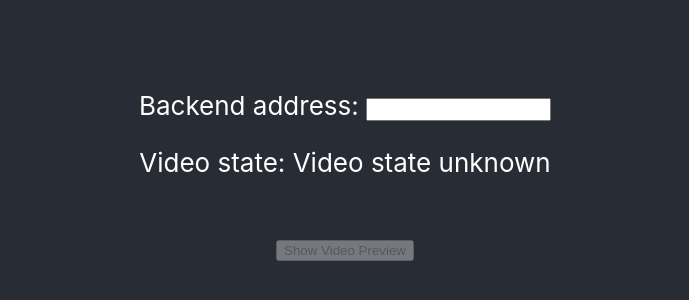
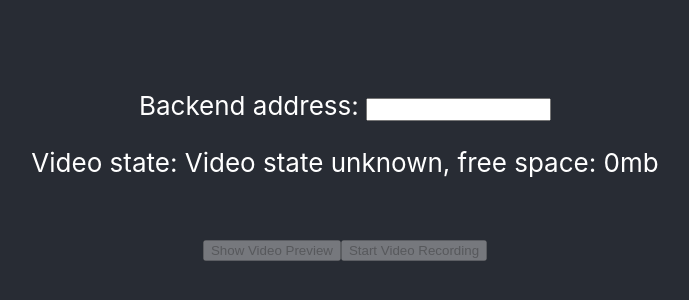
Before and after one commit to blazern/c4p_picam, a React (Create React App) app in the folder frontend/: page / in a window 1280 px wide. Shown: the part 186-486 px from the top of the page, without its empty margins (295-984 px from the left). Built offline with nearby package versions, Linux system fonts and the light colour scheme; no server answers.

Commit message:
Add video recording controls to frontend

```diff
--- a/frontend/src/App.js
+++ b/frontend/src/App.js
@@ -14,6 +14,7 @@ class App extends React.Component {
       backendUrl: config.backendUrl
     }
     this.previewButtonClicked = this.previewButtonClicked.bind(this);
+    this.recordVideoButtonClicked = this.recordVideoButtonClicked.bind(this);
     this.onBackendUrlChange = this.onBackendUrlChange.bind(this);
     this.cookies = new Cookies();
   }
@@ -30,7 +31,7 @@ class App extends React.Component {
   }
 
   async setInitialState() {
-    await this.updateVideoState();
+    await this.updateKnownBackendState();
     await this.updatePreviewUrl();
   }
 
@@ -39,16 +40,31 @@ class App extends React.Component {
     if (this.state.videoState) {
       videoState = this.state.videoState;
     }
+    let freeSpaceMegabytes = 0;
+    if (this.state.freeSpaceBytes) {
+      freeSpaceMegabytes = Number((this.state.freeSpaceBytes / 1024 / 1024).toFixed(0))
+    }
 
     let previewButtonMessage;
     let previewIframe;
     if (this.state.showPreviewIframe) {
       previewButtonMessage = "Hide Video Preview";
-      previewIframe = <div><iframe src={this.state.previewUrl} width={800} height={600}/></div>
+      previewIframe = <div><iframe src={this.state.previewUrl} width={800} height={600} title="Video Preview"/></div>
     } else {
       previewButtonMessage = "Show Video Preview";
       previewIframe = "";
     }
+
+    let recordButtonMessage;
+    if (this.state.videoState === "recording") {
+      recordButtonMessage = "Stop Video Recording";
+    } else {
+      recordButtonMessage = "Start Video Recording";
+    }
+
+    const enablePreview = this.state.videoState !== undefined
+                          && this.state.videoState !== "recording";
+    const enableRecording = this.state.videoState !== undefined;
 
     return (
       <div className="App">
@@ -59,8 +75,11 @@ class App extends React.Component {
             <input type="text" value={this.state.backendUrl} onChange={this.onBackendUrlChange} />
           </label>
         </form>
-        <p> Video state: {videoState} </p>
-        <p> <button disabled={!this.state.previewUrl} onClick={this.previewButtonClicked}> {previewButtonMessage}</button> </p>
+        <p> Video state: {videoState}, free space: {freeSpaceMegabytes}mb </p>
+        <p>
+          <button disabled={!enablePreview} onClick={this.previewButtonClicked}> {previewButtonMessage}</button>
+          <button disabled={!enableRecording} onClick={this.recordVideoButtonClicked}> {recordButtonMessage}</button>
+        </p>
         <p> {previewIframe} </p>
       </header>
     </div>
@@ -69,18 +88,20 @@ class App extends React.Component {
 
   async onBackendUrlChange(event) {
     this.cookies.set('backendUrl', event.target.value);
-    await this.awaitableSetState({backendUrl: event.target.value});
+    await this.awaitableSetState({ backendUrl: event.target.value });
     await this.setInitialState();
   }
 
-  async updateVideoState() {
+  async updateKnownBackendState() {
     try {
-      const response = await axios.get(`${this.state.backendUrl}/video_state`);
-      const videoState = response.data.result;
-      this.setState({ videoState: videoState });
+      const response1 = await axios.get(`${this.state.backendUrl}/video_state`);
+      const videoState = response1.data.result;
+      const response2 = await axios.get(`${this.state.backendUrl}/free_space_bytes`);
+      const freeSpaceBytes = response2.data.result;
+      this.setState({ videoState: videoState, freeSpaceBytes: freeSpaceBytes });
     } catch (err) {
       console.log(`Caught error: ${err}`);
-      this.setState({ videoState: undefined });
+      this.setState({ videoState: undefined, freeSpaceBytes: 0 });
     }
   }
 
@@ -96,10 +117,10 @@ class App extends React.Component {
   }
 
   async previewButtonClicked() {
-    if (this.state.showPreviewIframe) {
+    if (this.state.videoState !== 'previewing') {
+      await this.showPreview();
+    } else {
       await this.hidePreview();
-    } else {
-      await this.showPreview();
     }
   }
 
@@ -112,7 +133,7 @@ class App extends React.Component {
       const result = response.data.result;
       if (result === "ok") {
         await this.awaitableSetState({ showPreviewIframe: true });
-        await this.updateVideoState()
+        await this.updateKnownBackendState()
       }
     } catch (err) {
       console.log(`Caught error: ${err}`);
@@ -128,8 +149,37 @@ class App extends React.Component {
       const result = response.data.result;
       if (result === "ok") {
         await this.awaitableSetState({ showPreviewIframe: false });
-        await this.updateVideoState()
+        await this.updateKnownBackendState()
       }
+    } catch (err) {
+      console.log(`Caught error: ${err}`);
+    }
+  }
+
+  async recordVideoButtonClicked() {
+    if (this.state.videoState !== 'recording') {
+      if (this.state.videoState === 'previewing') {
+        await this.hidePreview();
+      }
+      await this.startVideoRecording()
+    } else {
+      await this.stopVideoRecording()
+    }
+  }
+
+  async startVideoRecording() {
+    try {
+      await axios.get(`${this.state.backendUrl}/start_video_recording`);
+      await this.updateKnownBackendState()
+    } catch (err) {
+      console.log(`Caught error: ${err}`);
+    }
+  }
+
+  async stopVideoRecording() {
+    try {
+      await axios.get(`${this.state.backendUrl}/stop_video_recording`);
+      await this.updateKnownBackendState()
     } catch (err) {
       console.log(`Caught error: ${err}`);
     }
```
Also changed, not shown: 2 other files (tests, documents, lock files or other folders).
